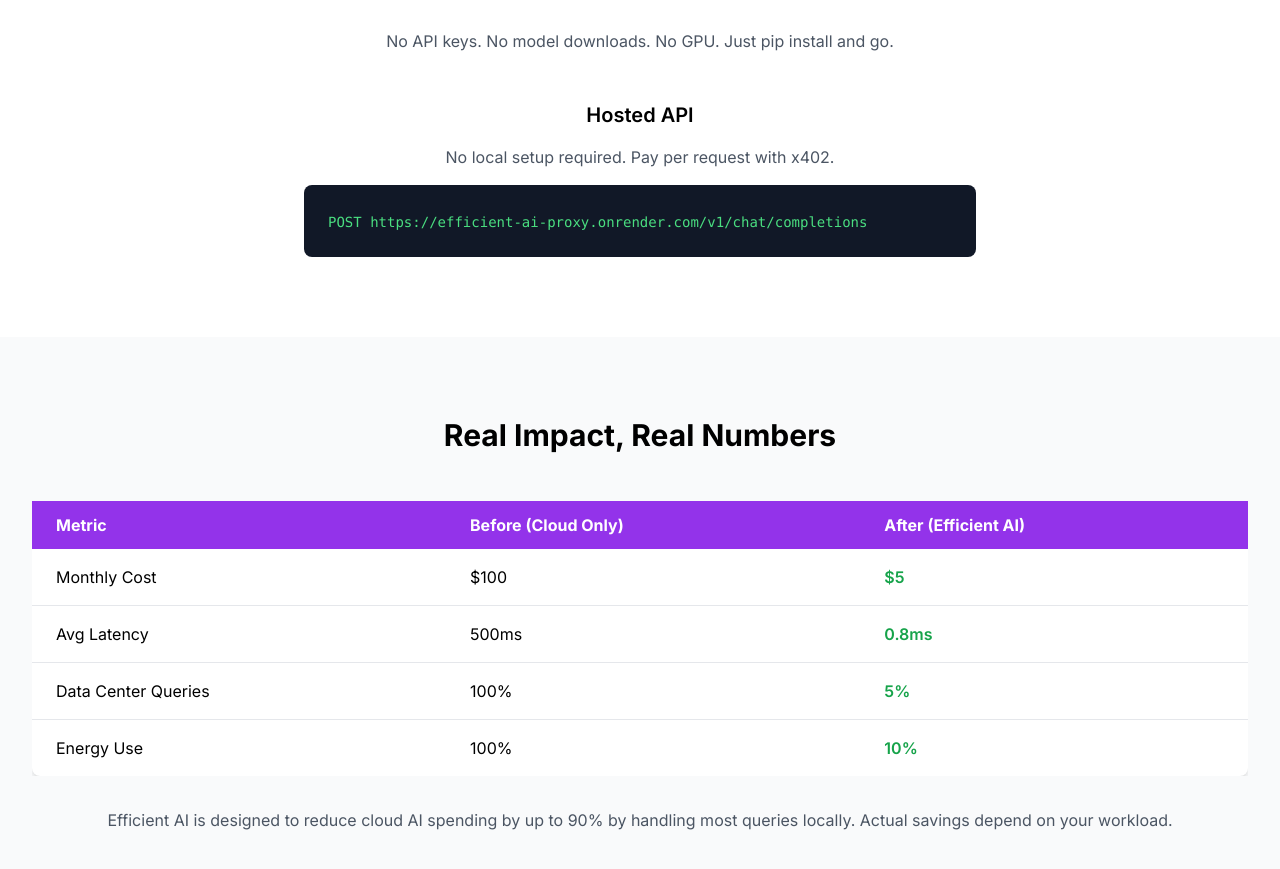
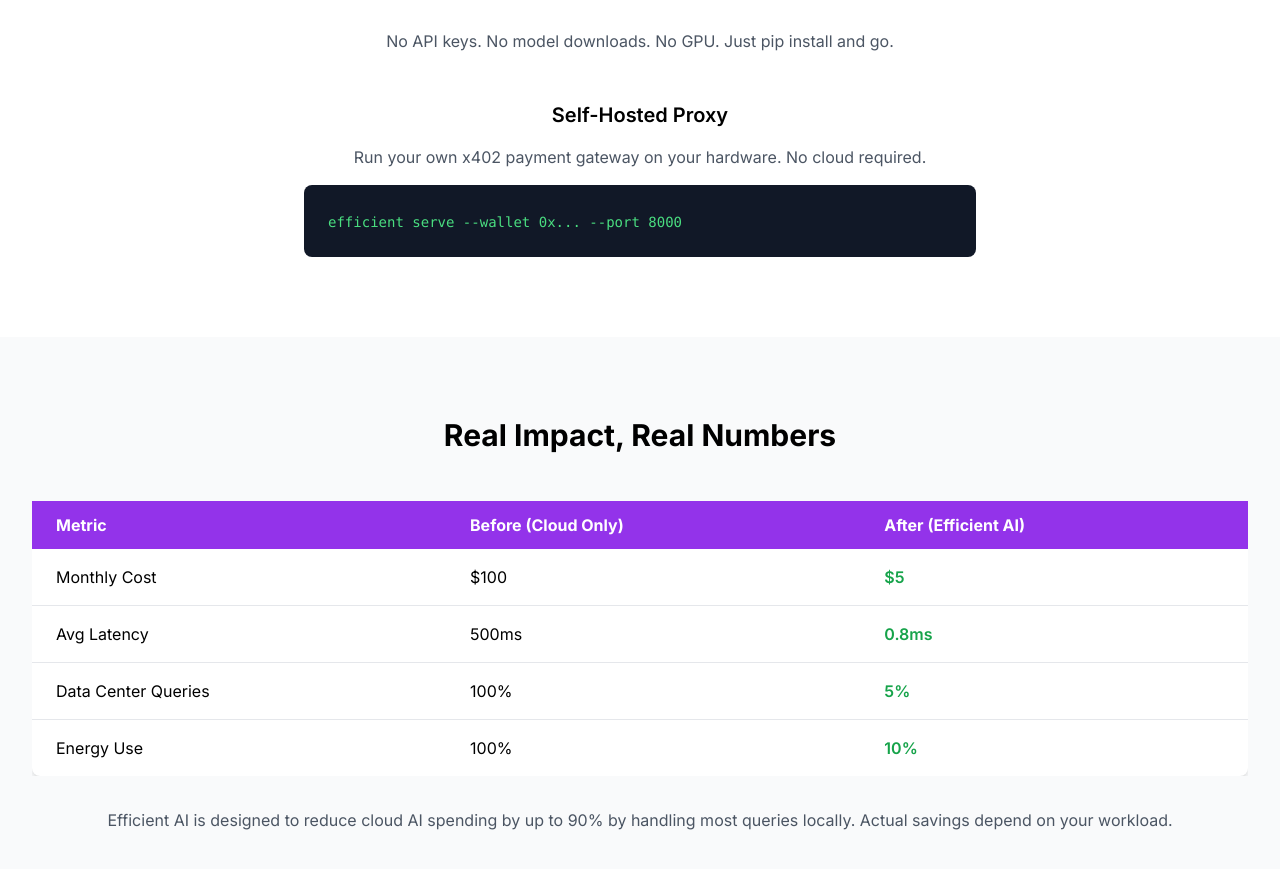
Before and after one commit to MindyRenee/efficient-ai, a plain HTML site: page website/index.html in a window 1280 px wide. Shown: the part 2264-3133 px from the top of the page. Drawn offline with nearby package versions, Linux system fonts and the light colour scheme.

Commit message:
Refocus on self-hosted/local-first, remove cloud deployment emphasis
- Update website: Self-Hosted Proxy instead of Hosted API on Render

- Update README: Self-Hosted Deployment instead of Render instructions

- Update demo_client.py: default to localhost instead of Render URL

```diff
--- a/website/index.html
+++ b/website/index.html
@@ -169,10 +169,10 @@ print(response.latency_ms) # 0.5ms</code></pre>
             <p class="text-center text-gray-600 mt-8">No API keys. No model downloads. No GPU. Just pip install and go.</p>
 
             <div class="mt-12 text-center">
-                <h3 class="text-xl font-semibold mb-4">Hosted API</h3>
-                <p class="text-gray-600 mb-4">No local setup required. Pay per request with x402.</p>
+                <h3 class="text-xl font-semibold mb-4">Self-Hosted Proxy</h3>
+                <p class="text-gray-600 mb-4">Run your own x402 payment gateway on your hardware. No cloud required.</p>
                 <div class="bg-gray-900 rounded-lg p-6 max-w-2xl mx-auto text-left">
-                    <code class="text-green-400 text-sm">POST https://efficient-ai-proxy.onrender.com/v1/chat/completions</code>
+                    <code class="text-green-400 text-sm">efficient serve --wallet 0x... --port 8000</code>
                 </div>
             </div>
         </div>
```
Also changed, not shown: README.md, 1 other file.
